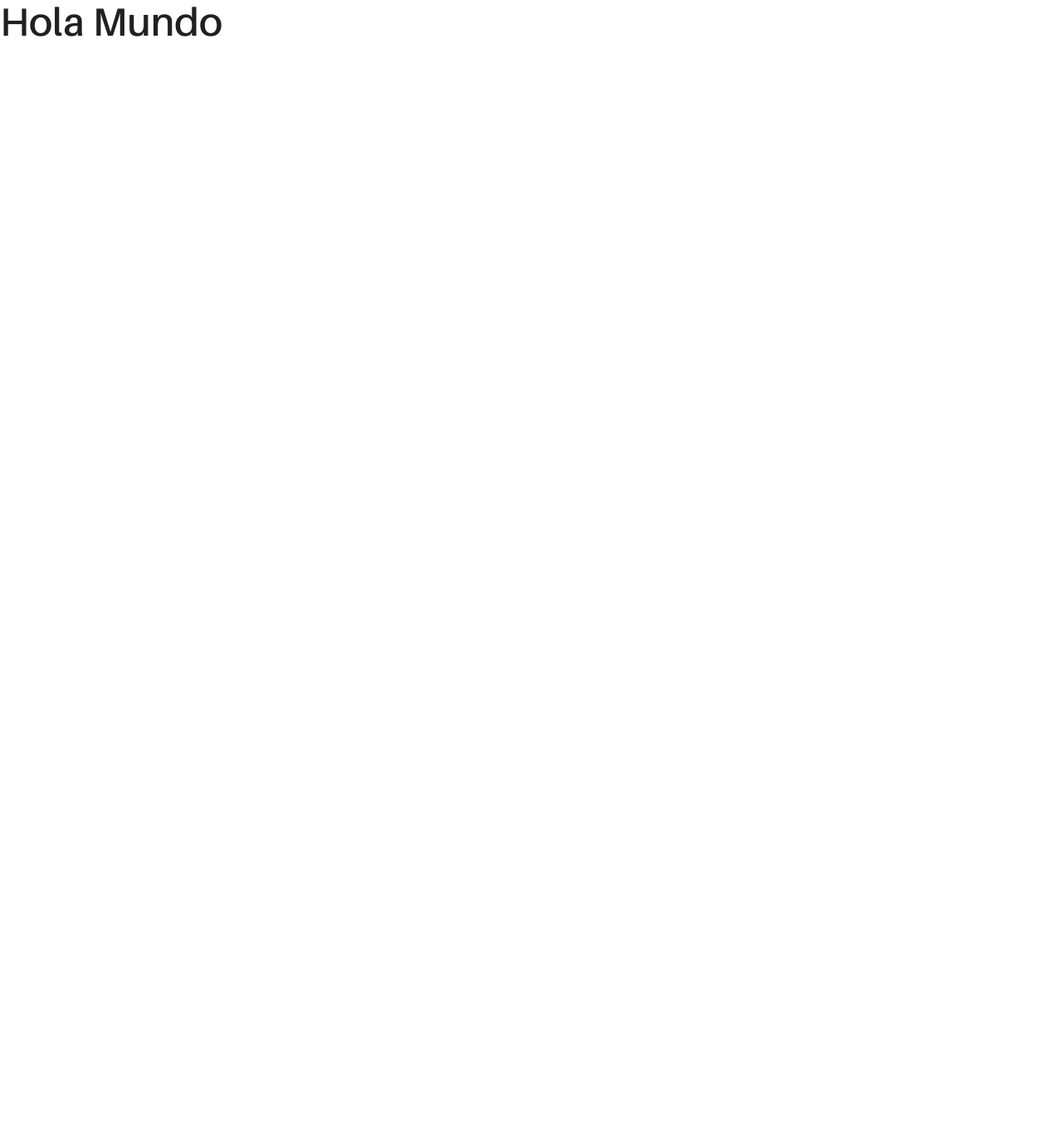
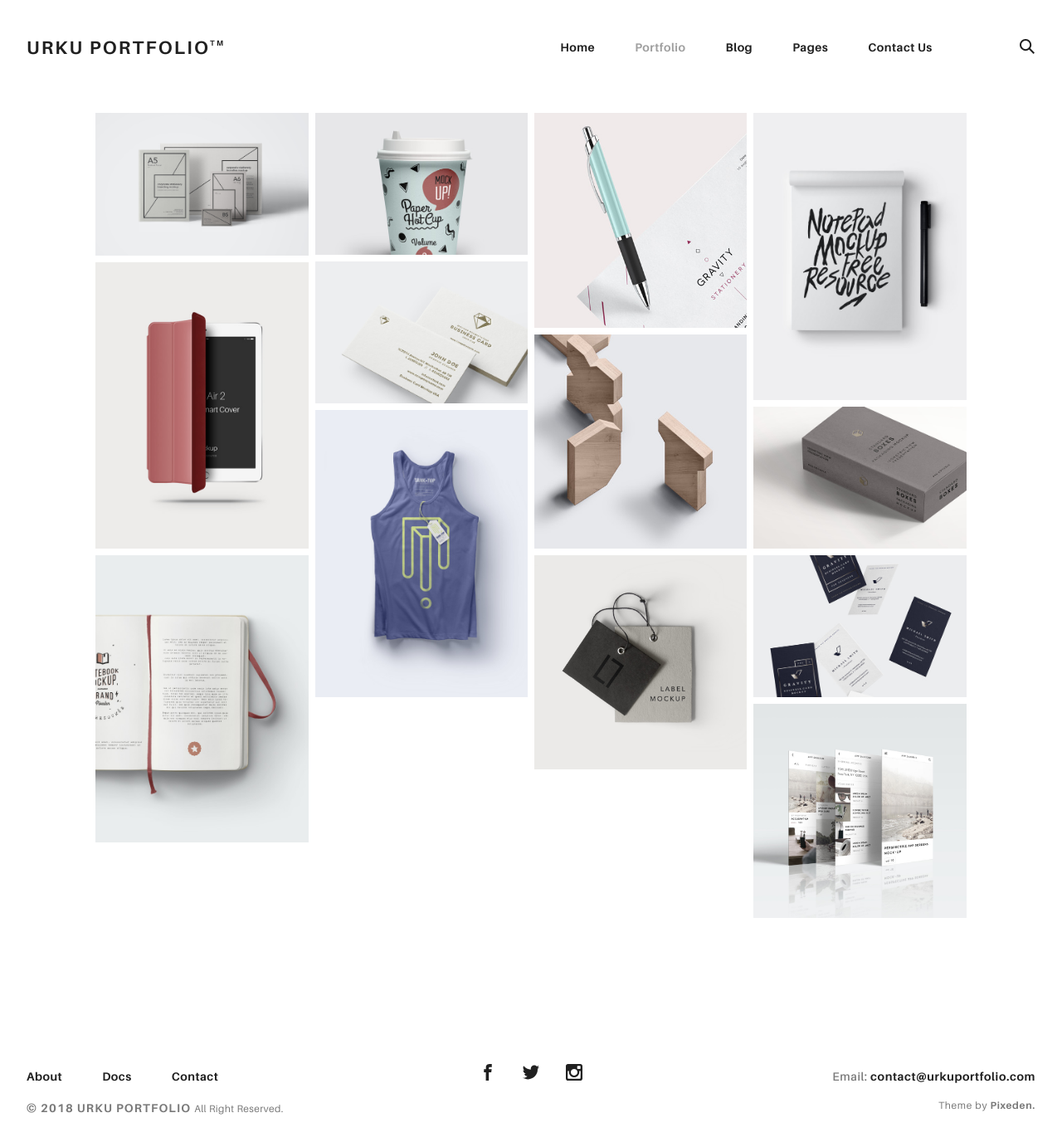
Before and after one commit to BryanOPM/portafolio, an Angular app: page / in a window 1280 px wide. Shown: the top 1382 px of the page at 83% size. Before the commit the page ends 800 px from the top, so only its background shows below. Built offline with nearby package versions, Linux system fonts and the light colour scheme.

Commit message:
Header, Body, Footer listo

```diff
--- a/src/app/app.component.html
+++ b/src/app/app.component.html
@@ -1 +1,9 @@
-<h1>Hola Mundo</h1>
+<app-header></app-header>
+
+<section class="ae-container-fluid rk-main">
+
+<app-portafolio></app-portafolio>
+
+</section>
+
+<app-footers></app-footers>
--- /dev/null
+++ b/src/app/components/footers/footers.component.html
@@ -0,0 +1,31 @@
+<footer class="ae-container-fluid rk-footer ">
+  <div class="ae-grid ae-grid--collapse">
+    <div class="ae-grid__item item-lg-4 au-xs-ta-center au-lg-ta-left">
+      <ul class="rk-menu rk-footer-menu">
+        <li class="rk-menu__item"><a href="about.html" class="rk-menu__link">About</a>
+        </li>
+        <li class="rk-menu__item"><a href="documentation.html" class="rk-menu__link">Docs</a>
+        </li>
+        <li class="rk-menu__item"><a href="contact.html" class="rk-menu__link">Contact</a>
+        </li>
+      </ul>
+      <p class="rk-footer__text rk-footer__copy "> <span class="ae-u-bold">© </span><span class="ae-u-bolder">{{ anio }} URKU PORTFOLIO </span>All Right Reserved.</p>
+    </div>
+    <div class="ae-grid__item item-lg-4 au-xs-ta-center"><a href="#0" class="rk-social-btn ">
+        <svg>
+          <use xlink:href="assets/img/symbols.svg#icon-facebook"></use>
+        </svg></a><a href="#0" class="rk-social-btn ">
+        <svg>
+          <use xlink:href="assets/img/symbols.svg#icon-twitter"></use>
+        </svg></a><a href="#0" class="rk-social-btn ">
+        <svg>
+          <use xlink:href="assets/img/symbols.svg#icon-pinterest"></use>
+        </svg></a>
+
+    </div>
+    <div class="ae-grid__item item-lg-4 au-xs-ta-center au-lg-ta-right">
+      <p class="rk-footer__text rk-footer__contact "> <span class="ae-u-bold">Email: </span><span class="ae-u-bolder"> <a href="#0" class="rk-dark-color ">contact@urkuportfolio.com </a></span></p>
+      <p class="rk-footer__text rk-footer__by">Theme by <a href="http://pixeden.com" class="ae-u-bolder">Pixeden.</a></p>
+    </div>
+  </div>
+</footer>
--- /dev/null
+++ b/src/app/components/footers/footers.component.ts
@@ -0,0 +1,13 @@
+import { Component } from '@angular/core';
+
+@Component({
+  selector: 'app-footers',
+  templateUrl: './footers.component.html',
+  styles: []
+})
+export class FootersComponent {
+
+anio:number = new Date().getFullYear();
+
+
+}
--- /dev/null
+++ b/src/app/components/header/header.component.html
@@ -0,0 +1,46 @@
+<header class="ae-container-fluid ae-container-fluid--full rk-header ">
+  <input type="checkbox" id="mobile-menu" class="rk-mobile-menu">
+  <label for="mobile-menu">
+    <svg>
+      <use xlink:href="assets/img/symbols.svg#bar"></use>
+    </svg>
+    <svg>
+      <use xlink:href="assets/img/symbols.svg#bar"></use>
+    </svg>
+    <svg>
+      <use xlink:href="assets/img/symbols.svg#bar"></use>
+    </svg>
+  </label>
+  <div class="ae-container-fluid rk-topbar">
+    <h1 class="rk-logo"><a href="index.html">urku portfolio<sup>tm</sup></a></h1>
+    <nav class="rk-navigation">
+      <ul class="rk-menu">
+        <li class="rk-menu__item"><a href="index.html" class="rk-menu__link">Home</a>
+        </li>
+        <li class="active rk-menu__item"><a href="portfolio.html" class="rk-menu__link">Portfolio</a>
+        </li>
+        <li class="rk-menu__item"><a href="blog.html" class="rk-menu__link">Blog</a>
+        </li>
+        <li class="rk-menu__item"><a href="#0" class="rk-menu__link">Pages</a>
+          <nav class="rk-menu__sub">
+            <ul class="rk-container">
+              <li class="rk-menu__item"><a href="about.html" class="rk-menu__link">About</a></li>
+              <li class="rk-menu__item"><a href="documentation.html" class="rk-menu__link">Documentation</a></li>
+              <li class="rk-menu__item"><a href="design-styles.html" class="rk-menu__link">Design Styles</a></li>
+            </ul>
+          </nav>
+        </li>
+        <li class="rk-menu__item"><a href="contact.html" class="rk-menu__link">Contact Us</a>
+        </li>
+      </ul>
+      <form class="rk-search">
+        <input type="text" placeholder="Search" id="urku-search" class="rk-search-field">
+        <label for="urku-search">
+          <svg>
+            <use xlink:href="assets/img/symbols.svg#icon-search"></use>
+          </svg>
+        </label>
+      </form>
+    </nav>
+  </div>
+</header>
--- /dev/null
+++ b/src/app/components/portafolio/portafolio.component.html
@@ -0,0 +1,58 @@
+
+  <section class="ae-container-fluid ae-container-fluid--inner rk-portfolio">
+
+    <div class="ae-masonry ae-masonry-md-2 ae-masonry-xl-4"><a href="portfolio-item.html" class="rk-item ae-masonry__item"><img src="assets/img/project-1.jpg" alt="">
+        <div class="item-meta">
+          <h2>Essential Stationery</h2>
+          <p>Branding</p>
+        </div></a><a href="portfolio-item.html" class="rk-item ae-masonry__item"><img src="assets/img/project-2.jpg" alt="">
+        <div class="item-meta">
+          <h2>Pickled Tousled</h2>
+          <p>Art Direction</p>
+        </div></a><a href="portfolio-item.html" class="rk-item ae-masonry__item"><img src="assets/img/project-3.jpg" alt="">
+        <div class="item-meta">
+          <h2>Waistcoat vegan</h2>
+          <p>Graphic Design</p>
+        </div></a><a href="portfolio-item.html" class="rk-item ae-masonry__item"><img src="assets/img/project-4.jpg" alt="">
+        <div class="item-meta">
+          <h2>Tumblr hammock</h2>
+          <p>Packaging</p>
+        </div></a><a href="portfolio-item.html" class="rk-item ae-masonry__item"><img src="assets/img/project-5.jpg" alt="">
+        <div class="item-meta">
+          <h2>Biodiesel etsy</h2>
+          <p>Branding</p>
+        </div></a><a href="portfolio-item.html" class="rk-item ae-masonry__item"><img src="assets/img/project-6.jpg" alt="">
+        <div class="item-meta">
+          <h2>Gentrify artisan</h2>
+          <p>Graphic Design</p>
+        </div></a><a href="portfolio-item.html" class="rk-item ae-masonry__item"><img src="assets/img/project-7.jpg" alt="">
+        <div class="item-meta">
+          <h2>Plaid austin</h2>
+          <p>Graphic Design</p>
+        </div></a><a href="portfolio-item.html" class="rk-item ae-masonry__item"><img src="assets/img/project-8.jpg" alt="">
+        <div class="item-meta">
+          <h2>Trust fund</h2>
+          <p>Packaging</p>
+        </div></a><a href="portfolio-item.html" class="rk-item ae-masonry__item"><img src="assets/img/project-9.jpg" alt="">
+        <div class="item-meta">
+          <h2>Gentrify pork</h2>
+          <p>Branding</p>
+        </div></a><a href="portfolio-item.html" class="rk-item ae-masonry__item"><img src="assets/img/project-10.jpg" alt="">
+        <div class="item-meta">
+          <h2>Waistcoat ugh</h2>
+          <p>UI/UX</p>
+        </div></a><a href="portfolio-item.html" class="rk-item ae-masonry__item"><img src="assets/img/project-11.jpg" alt="">
+        <div class="item-meta">
+          <h2>Deep v kogi</h2>
+          <p>Graphic Design</p>
+        </div></a><a href="portfolio-item.html" class="rk-item ae-masonry__item"><img src="assets/img/project-12.jpg" alt="">
+        <div class="item-meta">
+          <h2>Venmo trust</h2>
+          <p>Packaging</p>
+        </div></a><a href="portfolio-item.html" class="rk-item ae-masonry__item"><img src="assets/img/project-13.jpg" alt="">
+        <div class="item-meta">
+          <h2>Venmo trust</h2>
+          <p>Ui/UX</p>
+        </div></a>
+    </div>
+</section>
--- /dev/null
+++ b/src/app/components/portafolio/portafolio.component.ts
@@ -0,0 +1,13 @@
+import { Component} from '@angular/core';
+
+@Component({
+  selector: 'app-portafolio',
+  templateUrl: './portafolio.component.html',
+  styles: []
+})
+export class PortafolioComponent {
+
+  constructor() { }
+
+
+}
--- a/src/index.html
+++ b/src/index.html
@@ -6,8 +6,9 @@
   <base href="/">
 
   <meta name="viewport" content="width=device-width, initial-scale=1">
-  <link rel="icon" type="image/x-icon" href="favicon.ico">
+  <!--<link rel="icon" type="image/x-icon" href="favicon.ico">-->
 
+  <link rel="icon" type="image/svg+xml" href="assets/img/urku-ico.svg">
   <link rel="stylesheet" href="assets/css/aurora-pack.min.css">
   <link rel="stylesheet" href="assets/css/aurora-theme-base.min.css">
   <link rel="stylesheet" href="assets/css/urku.css">
```
Also changed, not shown: src/app/app.module.ts (+7 -1 lines), src/app/components/header/header.component.ts (added, +10 -0 lines).
